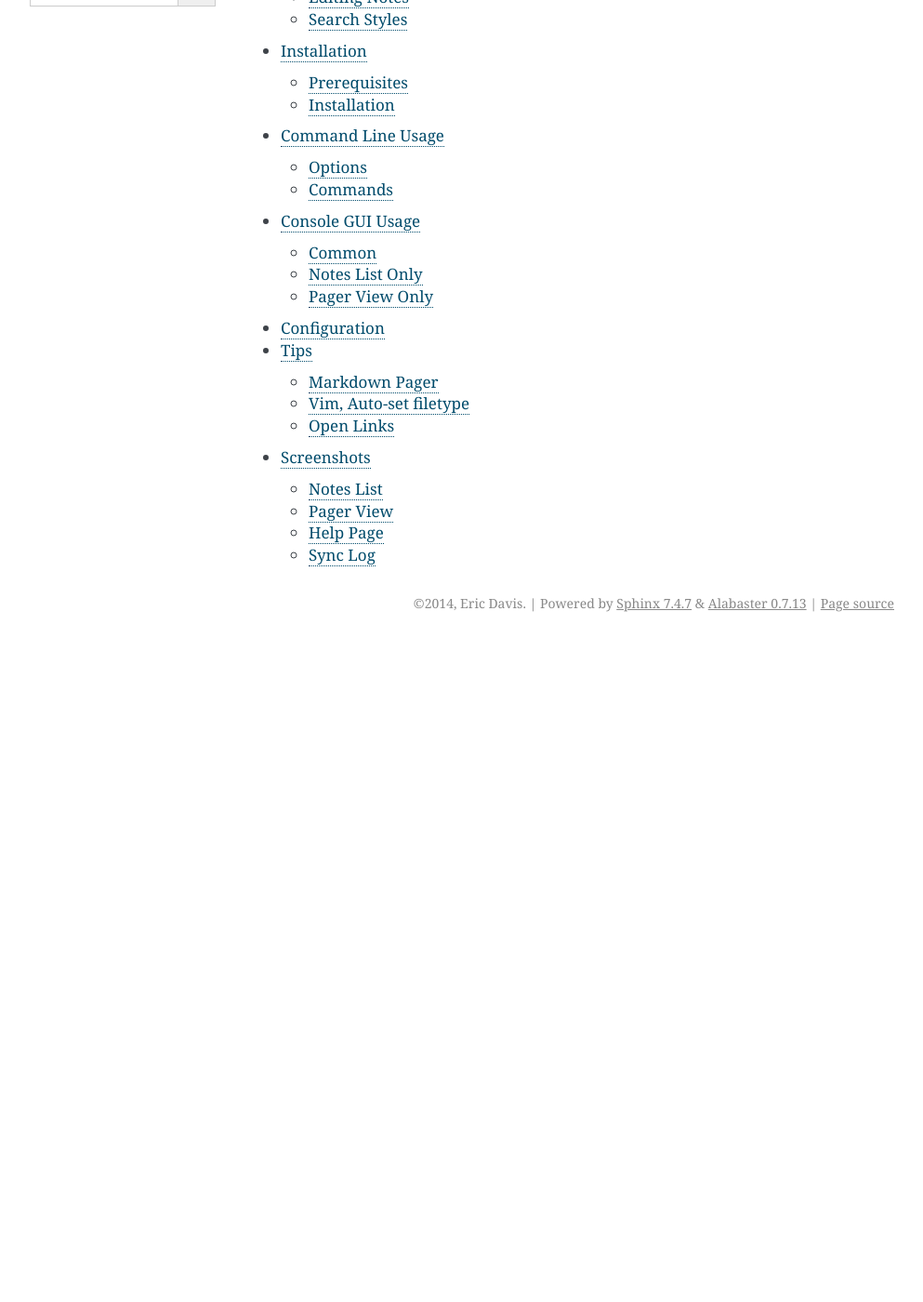
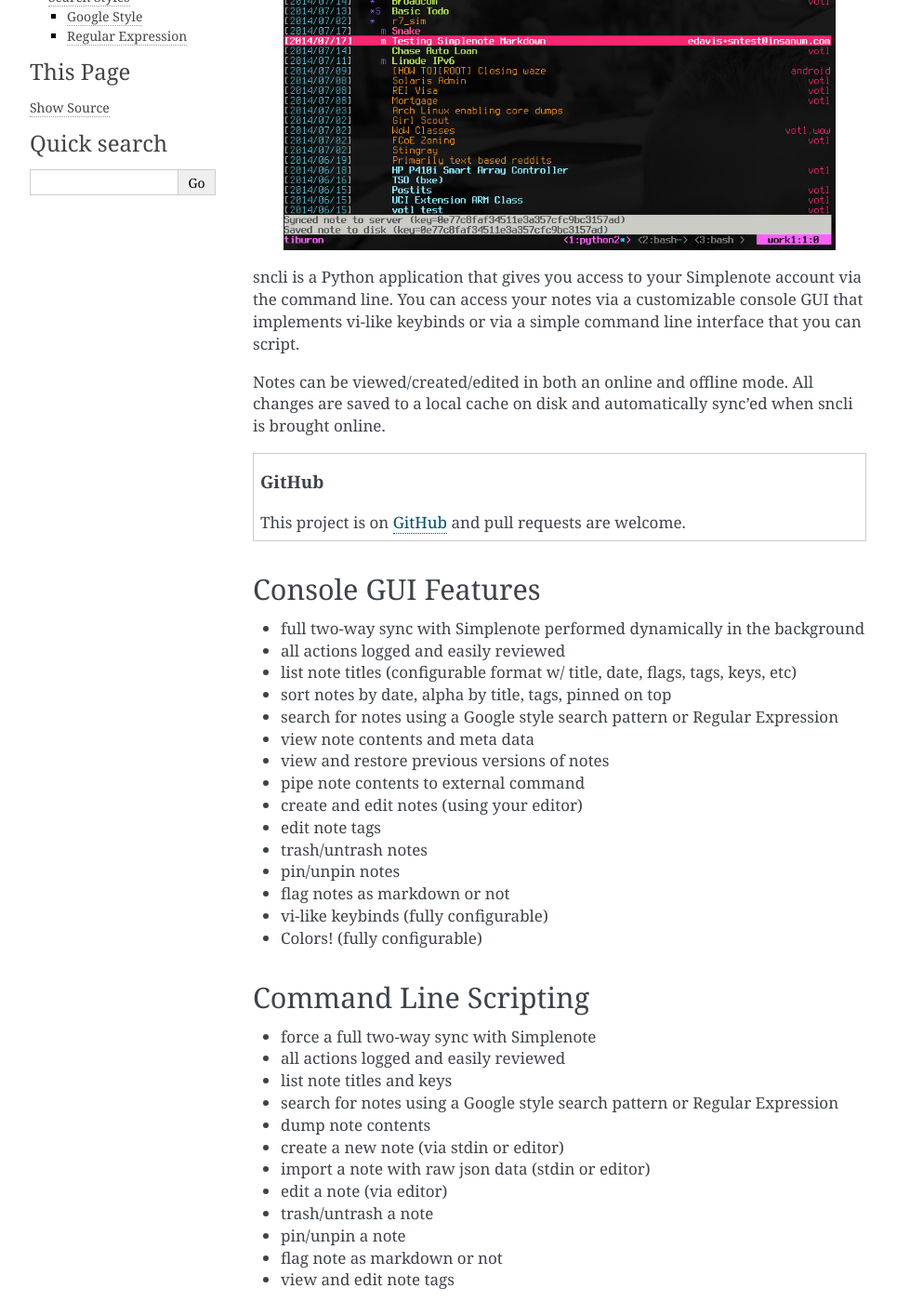
Before and after one commit to insanum/sncli, a Sphinx documentation site: the page built from docs/index.rst, in a window 1280 px wide and 1400 px high, scrolled down 192 px. Shown: the whole window at 93% size, without its empty margins (148-1141 px from the left). Built offline with Sphinx 7.4.7, drawn with Linux system fonts in a browser that asks for light colours; before the commit the page ends 900 px from its top, so only the background shows below that; some of the changed text lies outside the part shown.

```diff
--- a/docs/pages/cl-usage.rst
+++ b/docs/cl-usage.rst
@@ -17,7 +17,7 @@ Options
 .. option:: -c <file>
 .. option::  --config=<file>
 
-  Sets the :doc:`/pages/configuration` used by ``sncli``. The default is ``$HOME/.snclirc``.
+  Sets the configuration used by ``sncli``. The default is ``$HOME/.snclirc``. See :doc:`configuration`.
 
 -----
 
--- a/docs/conf.py
+++ b/docs/conf.py
@@ -27,6 +27,8 @@ release = '0.4.0'
 
 # -- General configuration ---------------------------------------------------
 
+master_doc = 'contents'
+
 # Add any Sphinx extension module names here, as strings. They can be
 # extensions coming with Sphinx (named 'sphinx.ext.*') or your custom
 # ones.
--- a/docs/index.rst
+++ b/docs/index.rst
@@ -1,16 +1,92 @@
-.. sncli documentation documentation master file, created by
-   sphinx-quickstart on Wed May  1 21:19:55 2019.
+sncli
+#####
 
-sncli Documentation
-===================
+Simplenote Command Line Interface
 
-.. toctree::
-  :maxdepth: 2
+.. image:: /screenshots/screenshot1.png
+ :width: 90%
+ :align: center
 
-	About <pages/about.rst>
-	Installation <pages/install.rst>
-	Command Line Usage <pages/cl-usage.rst>
-  Console GUI Usage <pages/gui-usage.rst>
-	Configuration <pages/configuration.rst>
-	Tips <pages/tips.rst>
-	Screenshots <pages/images.rst>
+sncli is a Python application that gives you access to your Simplenote account via the command line. You can access your notes via a customizable console GUI that implements vi-like keybinds or via a simple command line interface that you can script.
+
+Notes can be viewed/created/edited in both an online and offline mode. All changes are saved to a local cache on disk and automatically sync'ed when sncli is brought online.
+
+.. topic:: GitHub
+
+ This project is on `GitHub`_ and pull requests are welcome.
+
+Console GUI Features
+********************
+
++ full two-way sync with Simplenote performed dynamically in the background
++ all actions logged and easily reviewed
++ list note titles (configurable format w/ title, date, flags, tags, keys, etc)
++ sort notes by date, alpha by title, tags, pinned on top
++ search for notes using a Google style search pattern or Regular Expression
++ view note contents and meta data
++ view and restore previous versions of notes
++ pipe note contents to external command
++ create and edit notes (using your editor)
++ edit note tags
++ trash/untrash notes
++ pin/unpin notes
++ flag notes as markdown or not
++ vi-like keybinds (fully configurable)
++ Colors! (fully configurable)
+
+Command Line Scripting
+**********************
+
++ force a full two-way sync with Simplenote
++ all actions logged and easily reviewed
++ list note titles and keys
++ search for notes using a Google style search pattern or Regular Expression
++ dump note contents
++ create a new note (via stdin or editor)
++ import a note with raw json data (stdin or editor)
++ edit a note (via editor)
++ trash/untrash a note
++ pin/unpin a note
++ flag note as markdown or not
++ view and edit note tags
+
+Editing Notes
+*************
+
+The flow sncli uses for editing notes is:
+
+1. Create temporary file.
+2. Load the note contents into it.
+3. Launch the editor with the file.
+4. Wait for the editor to exit.
+5. Load the file contents into the internal note.
+
+As a result, the note doesn't get updated in sncli until the editor is closed. By default, the temporary file is created in the OS's default temporary directory (eg. ``/tmp/`` on Linux). This can be changed with the ``cfg_tempdir`` option. This may be useful to create temporary files on a persistent file system to avoid data loss.
+
+.. _search:
+
+Search Styles
+*************
+
+sncli supports two styles of search strings. First is a Google style search string and second is a Regular Expression.
+
+Google Style
+============
+
+A Google style search string is a group of tokens (separated by spaces) with an implied AND between each token. This style search is case insensitive. For example:
+
+.. code-block:: text
+
+  /tag:tag1 tag:tag2 word1 "word2 word3" tag:tag3
+
+Regular Expression
+==================
+
+Regular expression searching also supports the use of flags (currently only case-insensitive) by adding a final forward slash followed by the flags. The following example will do a case-insensitive search for ``something``:
+
+.. code-block:: text
+
+  (regex) /something/i
+
+
+.. _GitHub: https://github.com/insanum/sncli
```
Also changed, not shown: docs/contents.rst (added, +13 -0 lines), docs/images.rst (renamed from docs/pages/images.rst, +4 -4 lines), docs/pages/about.rst (deleted, +0 -91 lines), docs/configuration.rst (renamed from docs/pages/configuration.rst), docs/gui-usage.rst (renamed from docs/pages/gui-usage.rst), docs/install.rst (renamed from docs/pages/install.rst), docs/tips.rst (renamed from docs/pages/tips.rst).
